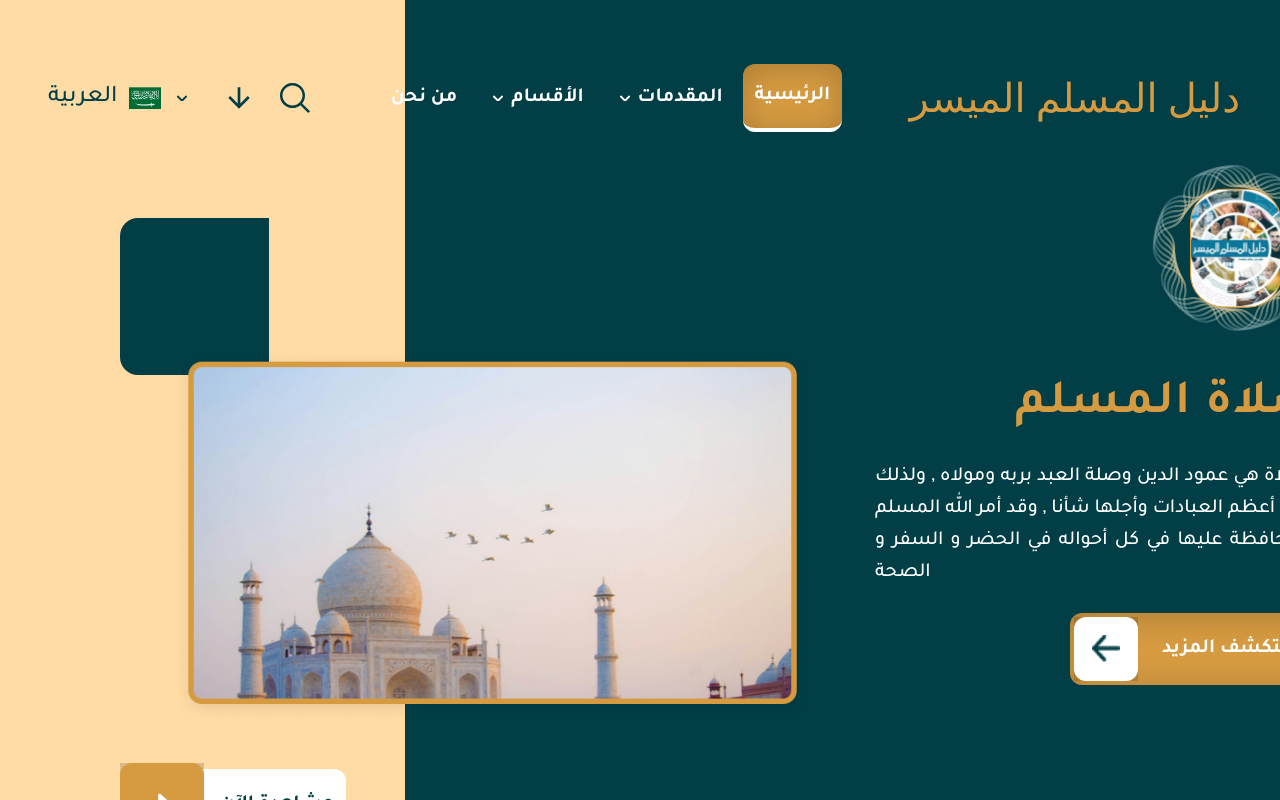
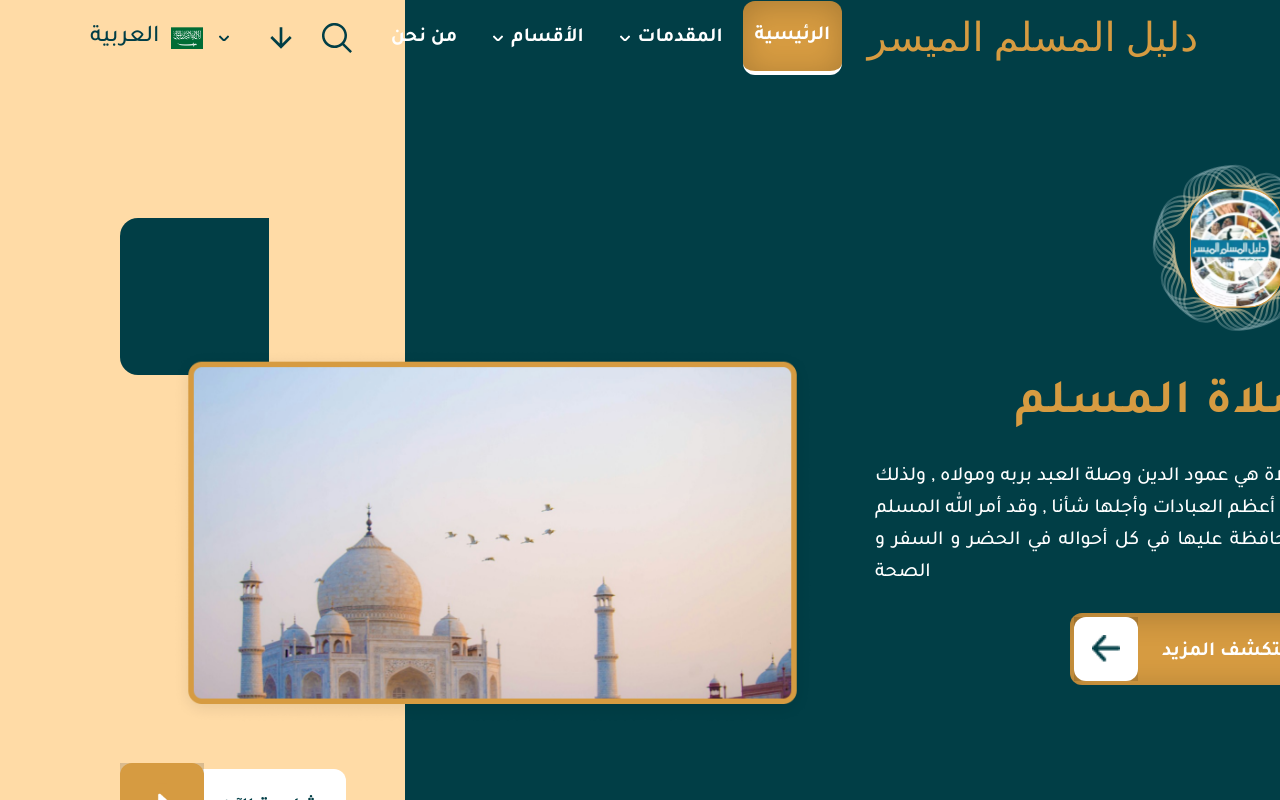
Before and after one commit to drRamzywork/muslim-guide, a Next.js app: page / in a window 1280 px wide. Shown: the top 800 px of the page. Built offline with nearby package versions, Linux system fonts and the light colour scheme; a web font is replaced by a local one.

Commit message:
fix home page on desktop to be contunie

```diff
--- a/package.json
+++ b/package.json
@@ -3,12 +3,14 @@
   "version": "0.1.0",
   "private": true,
   "dependencies": {
+    "bootstrap": "^5.3.3",
+    "i18next": "^23.11.3",
     "next": "^14.1.4",
     "react": "^18.2.0",
     "react-dom": "^18.2.0",
-    "react-router-dom": "^6.22.3"
+    "react-router-dom": "^6.22.3",
+    "sass": "^1.76.0"
   },
-  "devDependencies": {},
   "scripts": {
     "dev": "next dev",
     "build": "next build",
--- a/pages/_app.js
+++ b/pages/_app.js
@@ -1,6 +1,7 @@
 import { Fragment } from "react";
 import Head from "next/head";
-import "./global.css";
+import "./global.scss";
+import "bootstrap/dist/css/bootstrap.min.css";
 
 function MyApp({ Component, pageProps }) {
   return (
--- a/pages/global.css
+++ b/pages/global.scss
@@ -57,3 +57,11 @@ body {
   --drop-shadow: 0px 4px 20px rgba(0, 0, 0, 0.1);
   --inner-shadow: 0px 4px 30px rgba(0, 0, 0, 0.2) inset;
 }
+
+/* bootstrap */
+
+.container {
+  @media screen and (min-width: 1700px) {
+    max-width: 1820px !important;
+  }
+}
--- a/pages/index.js
+++ b/pages/index.jsx
@@ -8,6 +8,8 @@ const Frame = () => {
       <div className={styles.inner} />
       <div className={styles.rectangleDiv} />
       <div className={styles.child1} />
+      <div className="container">
+
         <div className={styles.frameParent}>
           <div className={styles.frameGroup}>
             <div className={styles.parent}>
@@ -68,6 +70,8 @@ const Frame = () => {
             <div className={styles.b}>{` دليل المسلم الميسر `}</div>
           </div>
         </div>
+      </div>
+
       <img
         className={styles.rectangleIcon}
         alt=""
--- a/pages/index.module.css
+++ b/pages/index.module.css
@@ -144,6 +144,7 @@
   display: flex;
   flex-direction: row;
   align-items: center;
+  position: relative;
 }
 .frame {
   justify-content: center;
@@ -152,10 +153,9 @@
   font-family: var(--font-andalus);
 }
 .frameParent {
-  position: absolute;
+  /* position: absolute;
   top: 60px;
-  left: calc(50% - 600px);
-  width: 1200px;
+  left: calc(50% - 600px); */
   justify-content: space-between;
   text-align: left;
 }
```
Also changed, not shown: 1 other file (tests, documents, lock files or other folders). Lines whose indentation alone changed are shown as unchanged.
